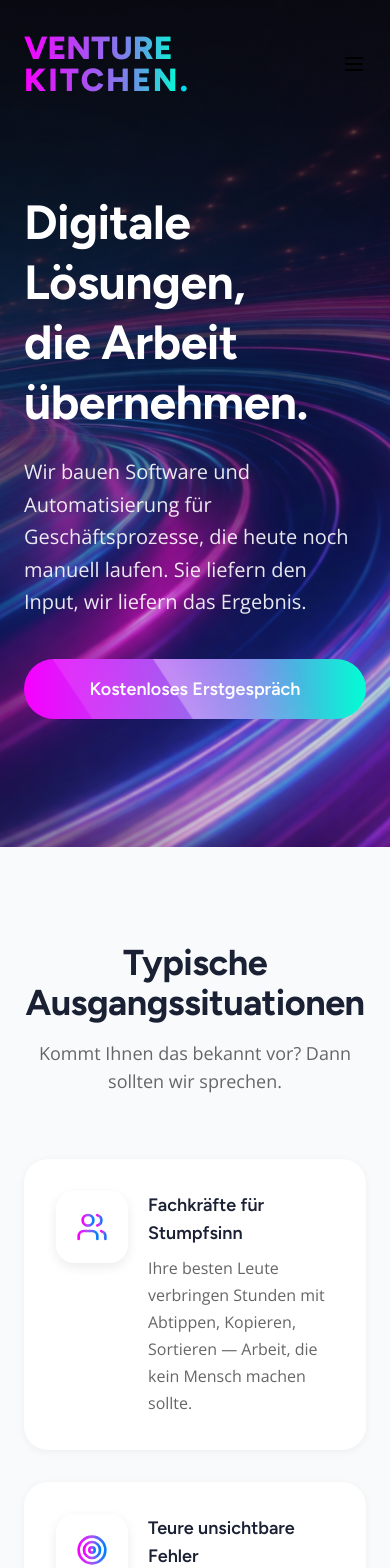
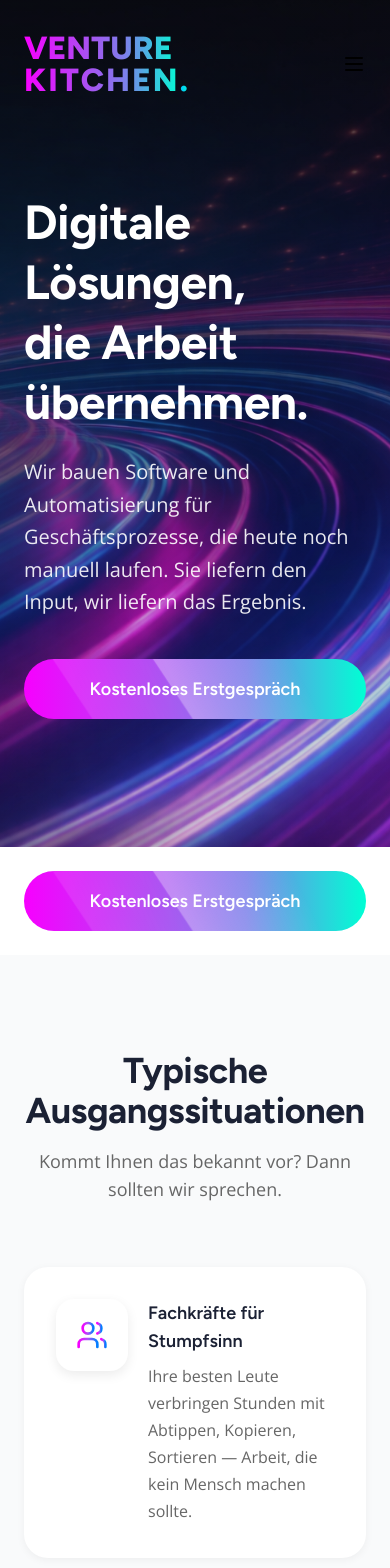
Before and after one commit to JulianFaupel/venture-kitchen-website, a React (Vite) app: page / in a window 390 px wide. Shown: the top 1568 px of the page. Built offline with nearby package versions, Linux system fonts and the light colour scheme.

Commit message:
feat: add mobile-only CTA buttons after each section

```diff
--- a/src/App.tsx
+++ b/src/App.tsx
@@ -2,6 +2,19 @@ import React, { useState, useEffect } from 'react';
 import { Link } from 'react-router-dom';
 import { Menu, X, Check, ChevronRight, ArrowRight, Mail, Linkedin, Rocket, Layout, Globe, FileCode, MessageSquare, Target, Lightbulb, Sparkles, Zap, BarChart3, BarChartBig, Shield, Cloud, Database, Settings, FileText, Search, Scale, Building2, Brain, TrendingUp, Users, Clock } from 'lucide-react';
 import BookingModal from './components/BookingModal';
+
+function MobileCTA({ onClick }: { onClick: () => void }) {
+  return (
+    <div className="lg:hidden px-6 py-6 bg-white/80 backdrop-blur-sm">
+      <button
+        onClick={onClick}
+        className="gradient-button text-white w-full py-4 rounded-lg font-semibold text-lg"
+      >
+        Kostenloses Erstgespräch
+      </button>
+    </div>
+  );
+}
 
 function App() {
   const [isMenuOpen, setIsMenuOpen] = React.useState(false);
@@ -328,6 +341,7 @@ function App() {
           </div>
         </div>
       </section>
+      <MobileCTA onClick={() => setIsBookingOpen(true)} />
 
       {/* Typische Ausgangssituationen */}
       <section id="process" className="py-24 bg-gray-50">
@@ -393,6 +407,7 @@ function App() {
           </div>
         </div>
       </section>
+      <MobileCTA onClick={() => setIsBookingOpen(true)} />
 
       {/* Service Model Section */}
       <section className="py-24 bg-primary">
@@ -448,6 +463,7 @@ function App() {
           </div>
         </div>
       </section>
+      <MobileCTA onClick={() => setIsBookingOpen(true)} />
 
       {/* Use Cases Section */}
       <section id="usecases" className="py-24 bg-gray-50">
@@ -521,6 +537,7 @@ function App() {
           </div>
         </div>
       </section>
+      <MobileCTA onClick={() => setIsBookingOpen(true)} />
 
       {/* Why Venture Kitchen Section */}
       <section className="py-24 bg-white">
@@ -565,6 +582,7 @@ function App() {
           </div>
         </div>
       </section>
+      <MobileCTA onClick={() => setIsBookingOpen(true)} />
 
       {/* Technologies Section */}
       <section className="py-24 bg-primary">
```
